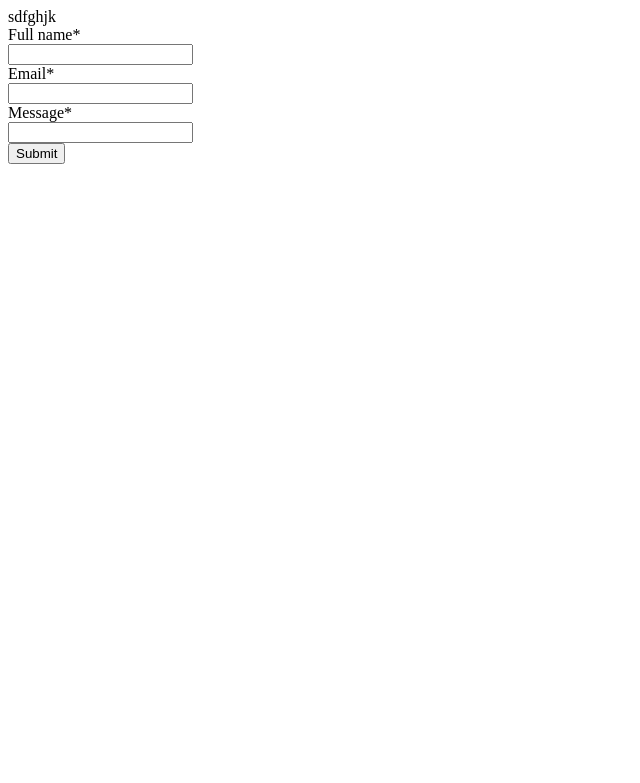
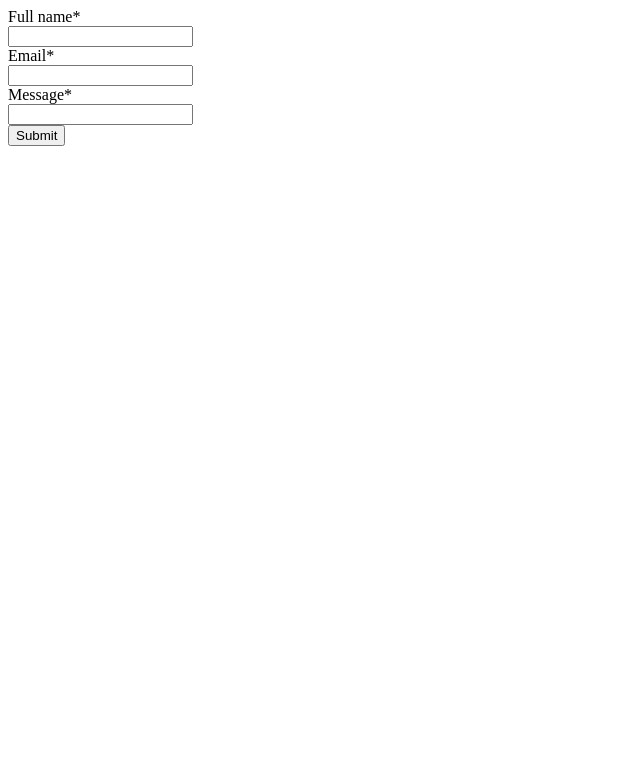
Before and after one commit to loremIpsum1771/bandsync-repo, a Django app: page /contact/ in a window 1280 px wide. Shown: the top 783 px of the page, without its empty margins (0-640 px from the left). Run offline with Django 3.2, Linux system fonts and the light colour scheme; some libraries are stand-ins or nearby versions.

Commit message:
Update forms.html

```diff
--- a/templates/forms.html
+++ b/templates/forms.html
@@ -1,8 +1,4 @@
 {% load crispy_forms_tags %}
-
-
-sdfghjk
 <form method= 'POST' action = ''>{% csrf_token %}
 {{ form|crispy }}
-
 <input type= 'submit' value= 'Submit'>
```
